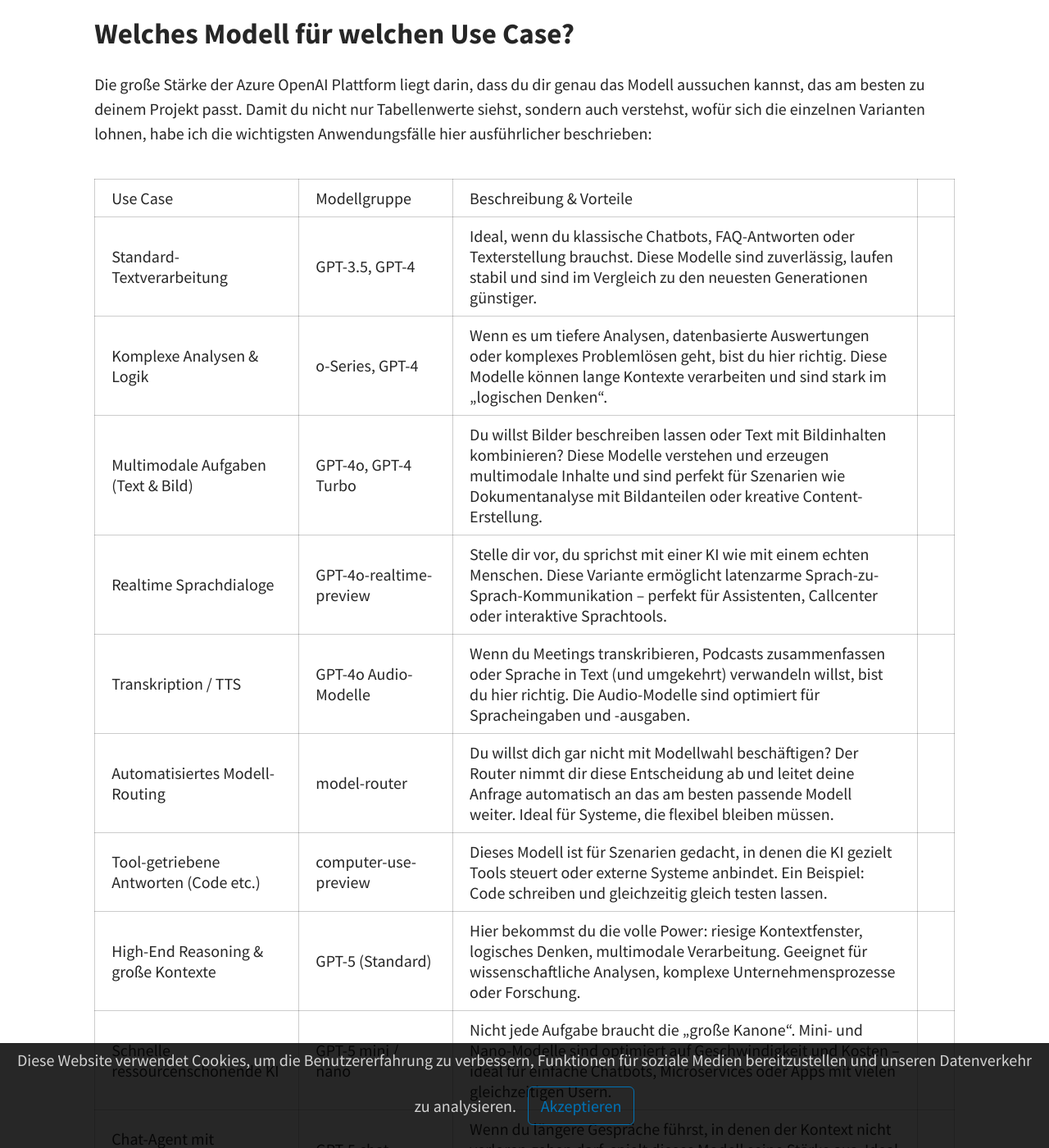
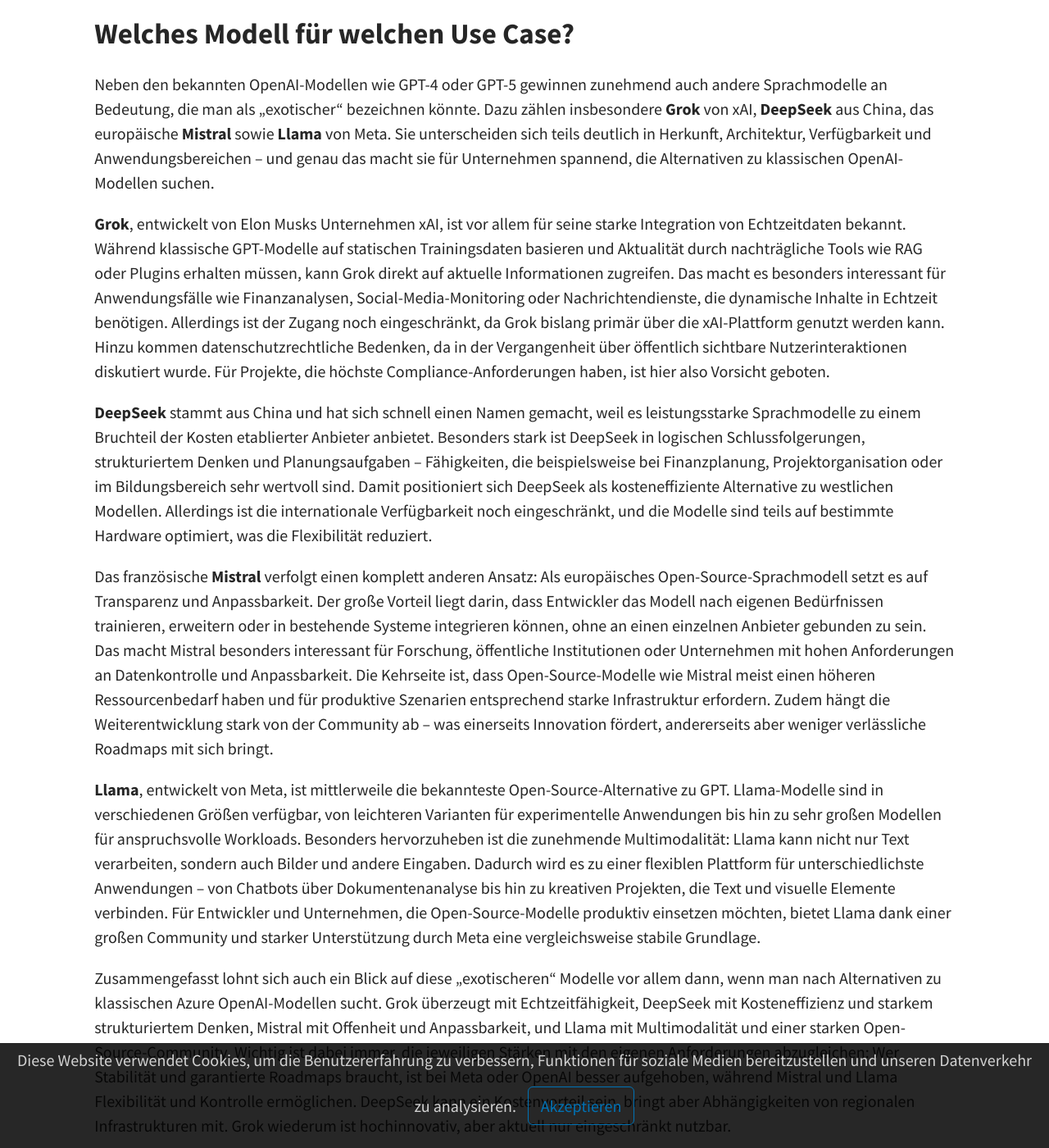
Before and after one commit to joriskahle007/joriskahle007.github.io, a Jekyll site: the page built from _posts/2025-07-22-GPTModelle.md, in a window 1280 px wide and 1400 px high, scrolled down 1273 px. Shown: the whole window at 82% size. Built offline with Jekyll 4.4.1, drawn with Linux system fonts in a browser that asks for light colours; a script that is not in the unit is left out.

Commit message:
Update 2025-07-22-GPTModelle.md

```diff
--- a/_posts/2025-07-22-GPTModelle.md
+++ b/_posts/2025-07-22-GPTModelle.md
@@ -18,6 +18,18 @@
 👉 Nur wenn du eigene Modelle trainierst oder hostest, kommst du wieder in die Welt der Rechenressourcen zurück.<br><br>
 
 ## Welches Modell für welchen Use Case?
+
+Neben den bekannten OpenAI-Modellen wie GPT-4 oder GPT-5 gewinnen zunehmend auch andere Sprachmodelle an Bedeutung, die man als „exotischer“ bezeichnen könnte. Dazu zählen insbesondere **Grok** von xAI, **DeepSeek** aus China, das europäische **Mistral** sowie **Llama** von Meta. Sie unterscheiden sich teils deutlich in Herkunft, Architektur, Verfügbarkeit und Anwendungsbereichen – und genau das macht sie für Unternehmen spannend, die Alternativen zu klassischen OpenAI-Modellen suchen.
+
+**Grok**, entwickelt von Elon Musks Unternehmen xAI, ist vor allem für seine starke Integration von Echtzeitdaten bekannt. Während klassische GPT-Modelle auf statischen Trainingsdaten basieren und Aktualität durch nachträgliche Tools wie RAG oder Plugins erhalten müssen, kann Grok direkt auf aktuelle Informationen zugreifen. Das macht es besonders interessant für Anwendungsfälle wie Finanzanalysen, Social-Media-Monitoring oder Nachrichtendienste, die dynamische Inhalte in Echtzeit benötigen. Allerdings ist der Zugang noch eingeschränkt, da Grok bislang primär über die xAI-Plattform genutzt werden kann. Hinzu kommen datenschutzrechtliche Bedenken, da in der Vergangenheit über öffentlich sichtbare Nutzerinteraktionen diskutiert wurde. Für Projekte, die höchste Compliance-Anforderungen haben, ist hier also Vorsicht geboten.
+
+**DeepSeek** stammt aus China und hat sich schnell einen Namen gemacht, weil es leistungsstarke Sprachmodelle zu einem Bruchteil der Kosten etablierter Anbieter anbietet. Besonders stark ist DeepSeek in logischen Schlussfolgerungen, strukturiertem Denken und Planungsaufgaben – Fähigkeiten, die beispielsweise bei Finanzplanung, Projektorganisation oder im Bildungsbereich sehr wertvoll sind. Damit positioniert sich DeepSeek als kosteneffiziente Alternative zu westlichen Modellen. Allerdings ist die internationale Verfügbarkeit noch eingeschränkt, und die Modelle sind teils auf bestimmte Hardware optimiert, was die Flexibilität reduziert.
+
+Das französische **Mistral** verfolgt einen komplett anderen Ansatz: Als europäisches Open-Source-Sprachmodell setzt es auf Transparenz und Anpassbarkeit. Der große Vorteil liegt darin, dass Entwickler das Modell nach eigenen Bedürfnissen trainieren, erweitern oder in bestehende Systeme integrieren können, ohne an einen einzelnen Anbieter gebunden zu sein. Das macht Mistral besonders interessant für Forschung, öffentliche Institutionen oder Unternehmen mit hohen Anforderungen an Datenkontrolle und Anpassbarkeit. Die Kehrseite ist, dass Open-Source-Modelle wie Mistral meist einen höheren Ressourcenbedarf haben und für produktive Szenarien entsprechend starke Infrastruktur erfordern. Zudem hängt die Weiterentwicklung stark von der Community ab – was einerseits Innovation fördert, andererseits aber weniger verlässliche Roadmaps mit sich bringt.
+
+**Llama**, entwickelt von Meta, ist mittlerweile die bekannteste Open-Source-Alternative zu GPT. Llama-Modelle sind in verschiedenen Größen verfügbar, von leichteren Varianten für experimentelle Anwendungen bis hin zu sehr großen Modellen für anspruchsvolle Workloads. Besonders hervorzuheben ist die zunehmende Multimodalität: Llama kann nicht nur Text verarbeiten, sondern auch Bilder und andere Eingaben. Dadurch wird es zu einer flexiblen Plattform für unterschiedlichste Anwendungen – von Chatbots über Dokumentenanalyse bis hin zu kreativen Projekten, die Text und visuelle Elemente verbinden. Für Entwickler und Unternehmen, die Open-Source-Modelle produktiv einsetzen möchten, bietet Llama dank einer großen Community und starker Unterstützung durch Meta eine vergleichsweise stabile Grundlage.
+
+Zusammengefasst lohnt sich auch ein Blick auf diese „exotischeren“ Modelle vor allem dann, wenn man nach Alternativen zu klassischen Azure OpenAI-Modellen sucht. Grok überzeugt mit Echtzeitfähigkeit, DeepSeek mit Kosteneffizienz und starkem strukturiertem Denken, Mistral mit Offenheit und Anpassbarkeit, und Llama mit Multimodalität und einer starken Open-Source-Community. Wichtig ist dabei immer, die jeweiligen Stärken mit den eigenen Anforderungen abzugleichen: Wer Stabilität und garantierte Roadmaps braucht, ist bei Meta oder OpenAI besser aufgehoben, während Mistral und Llama Flexibilität und Kontrolle ermöglichen. DeepSeek kann ein Kostenvorteil sein, bringt aber Abhängigkeiten von regionalen Infrastrukturen mit. Grok wiederum ist hochinnovativ, aber aktuell nur eingeschränkt nutzbar.
 
 Die große Stärke der Azure OpenAI Plattform liegt darin, dass du dir genau das Modell aussuchen kannst, das am besten zu deinem Projekt passt. Damit du nicht nur Tabellenwerte siehst, sondern auch verstehst, wofür sich die einzelnen Varianten lohnen, habe ich die wichtigsten Anwendungsfälle hier ausführlicher beschrieben:
 
```
